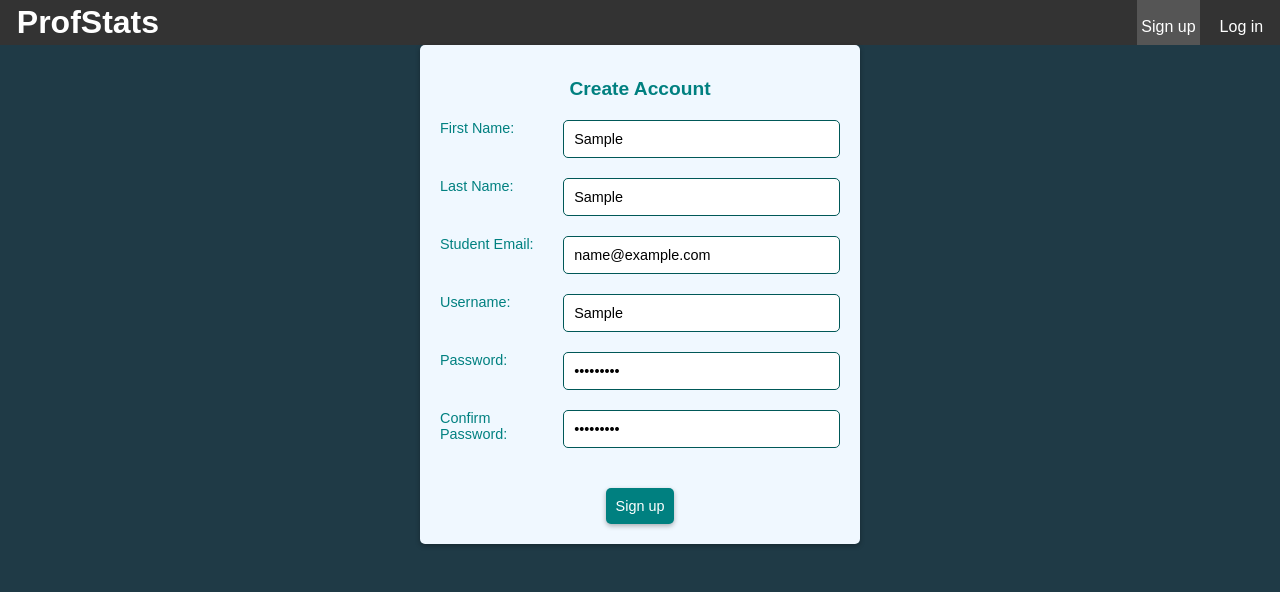
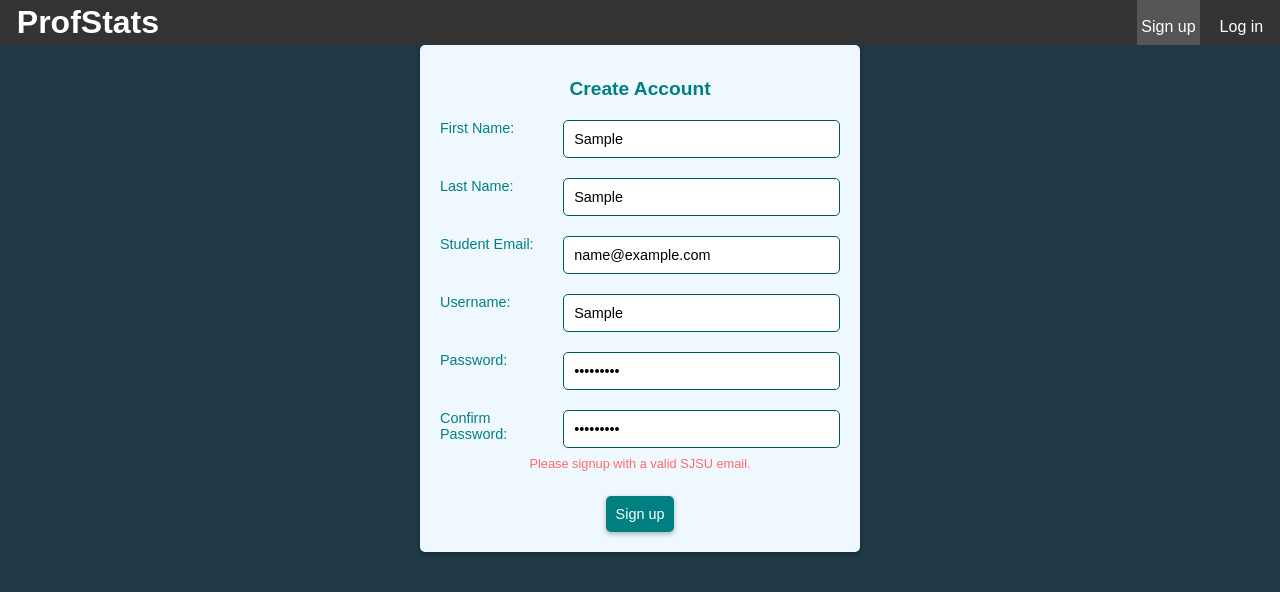
Before and after one commit to starphys/professor_stats_com, a React (Create React App) app in the folder client/: page /signup in a window 1280 px wide. Both pictures are taken after typing "Sample", "Sample", "name@example.com", "Sample", "Sample123", "Sample123" into the empty fields and a click on the button "Sign up". Shown: the top 592 px of the page. Built offline with nearby package versions, Linux system fonts and the light colour scheme; no server answers.

Commit message:
Switch to only accepting SJSU emails.

```diff
--- a/client/src/routes/CreateAccount.jsx
+++ b/client/src/routes/CreateAccount.jsx
@@ -13,15 +13,22 @@ function CreateAccount ({ setUserToken }) {
   const [studentEmail, setStudentEmail] = useState('')
   const [passwordMismatch, setPasswordMismatch] = useState(false)
   const [usernameInUse, setUsernameInUse] = useState(false)
+  const [invalidEmail, setInvalidEmail] = useState(false)
 
   const handleSignup = (e) => {
     e.preventDefault()
     setUsernameInUse(false)
+    setPasswordMismatch(false)
+    setInvalidEmail(false)
     if (password !== confirmPassword) {
       setPasswordMismatch(true)
-    } else {
-      setPasswordMismatch(false)
-      // TODO: hash passwords
+      return
+    }
+    if (!studentEmail.includes('@sjsu.edu')) {
+      setInvalidEmail(true)
+      return
+    }
+
     const student = { first_name: firstName, last_name: lastName, email: studentEmail, username, password, verified: false }
     fetch('http://localhost:3001/api/v1/students', {
       method: 'POST',
@@ -37,7 +44,6 @@ function CreateAccount ({ setUserToken }) {
           setUsernameInUse(true)
         }
       })
-    }
   }
 
   return (
@@ -120,6 +126,11 @@ function CreateAccount ({ setUserToken }) {
             Selected username is already in use!
           </div>
         )}
+        {invalidEmail && (
+          <div className='signup-password-mismatch'>
+            Please signup with a valid SJSU email.
+          </div>
+        )}
         <button type='submit' className='signup-button'>Sign up</button>
       </form>
     </div>
```
Lines whose indentation alone changed are shown as unchanged.
